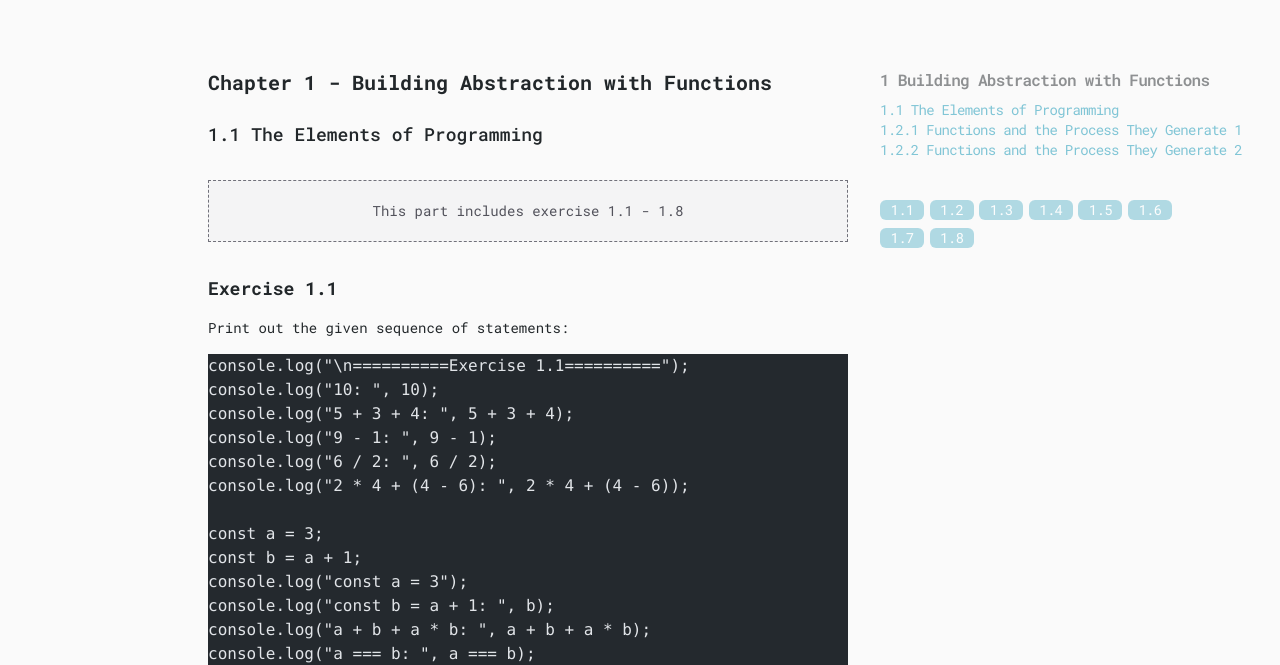
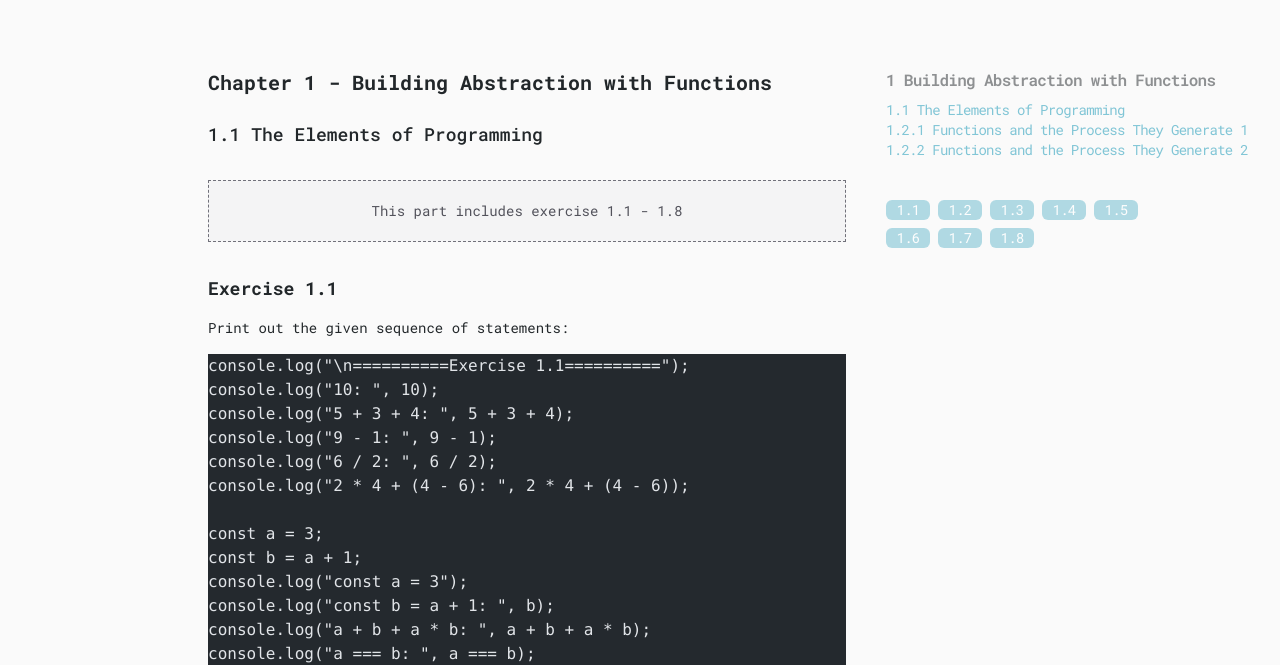
Before and after one commit to terrence-ou/SICP-Website, an Astro site: page /SICP-Website/contents/1-1 in a window 1280 px wide. Shown: the part 144-809 px from the top of the page. Built offline with nearby package versions, Linux system fonts and the light colour scheme; Astro itself is replaced by a stand-in of ours; some packages are replaced by stand-ins of ours; code samples lack their colours.

Commit message:
tab bugs fixed

```diff
--- a/src/components/Contents.astro
+++ b/src/components/Contents.astro
@@ -51,7 +51,7 @@ posts.forEach((post) => {
       })
     }
     <div>
-      <ul class="mt-10 w-[80%] grid grid-cols-6 gap-2">
+      <ul class="box-border mt-10 w-[70%] flex flex-wrap gap-2">
         {
           sections.map((index) => {
             return (
--- a/src/layouts/MarkdownLayout.astro
+++ b/src/layouts/MarkdownLayout.astro
@@ -6,7 +6,7 @@ const { chapter, section, chapterTitle, sectionTitle, range } = frontmatter;
 ---
 
 <BaseLayout>
-  <div class="grid grid-cols-4 gap-8">
+  <div class="grid grid-cols-4 gap-10">
     <div class="col-span-3">
       <h1>Chapter {chapter} - {chapterTitle}</h1>
       <h2>{chapter}.{section} {sectionTitle}</h2>
```
